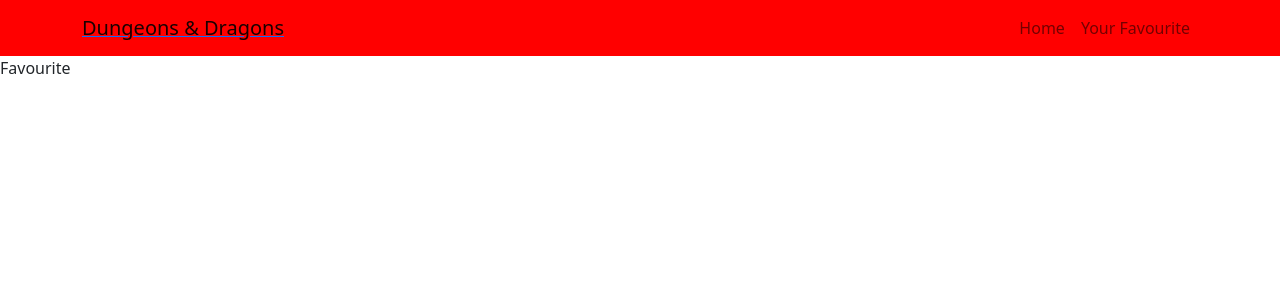
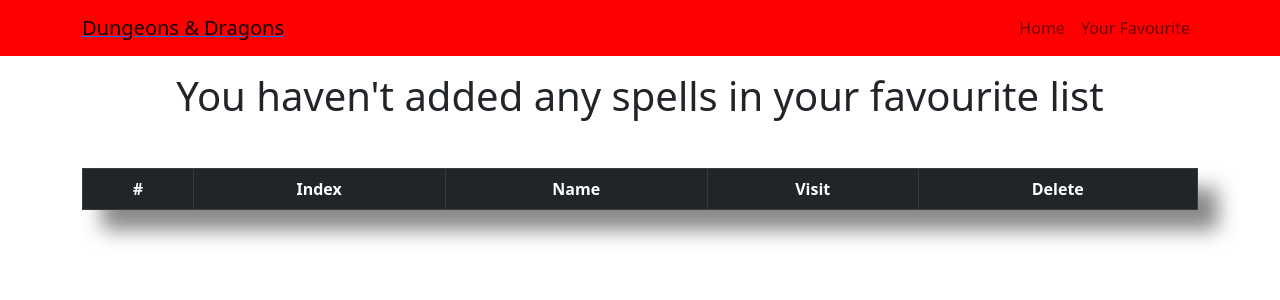
Before and after one commit to rosh021/frontendApp, a React (Create React App) app: page /fav in a window 1280 px wide. Shown: the top 300 px of the page. Built offline with nearby package versions, Linux system fonts and the light colour scheme.

Commit message:
working on Landing page

```diff
--- a/src/App.js
+++ b/src/App.js
@@ -4,9 +4,11 @@ import { BrowserRouter, Routes, Route } from "react-router-dom";
 import { LandingPage } from "./pages/landingPage/LandingPage";
 import { Favourite } from "./pages/fav/Favourite";
 import { Main } from "./pages/main/Main";
+import { ToastContainer } from "react-toastify";
 
 function App() {
   return (
+    <div>
       <BrowserRouter>
         <div>
           <Routes>
@@ -16,6 +18,8 @@ function App() {
           </Routes>
         </div>
       </BrowserRouter>
+      <ToastContainer />
+    </div>
   );
 }
 
--- a/src/Components/model/Model.js
+++ b/src/Components/model/Model.js
@@ -3,7 +3,6 @@ import Modal from "react-bootstrap/Modal";
 import { useDispatch, useSelector } from "react-redux";
 import { setShowModal } from "../../redux/spellsSlice";
 export const CustomModel = ({ modelData, ...rest }) => {
-  console.log(modelData);
   const dispatch = useDispatch();
   return (
     <Modal
--- a/src/Components/table/Table.css
+++ b/src/Components/table/Table.css
@@ -0,0 +1,4 @@
+.table {
+  box-sizing: border-box;
+  box-shadow: 20px 20px 20px #888888;
+}
--- a/src/Components/table/Table.js
+++ b/src/Components/table/Table.js
@@ -1,10 +1,12 @@
 import { useEffect } from "react";
-import { Button } from "react-bootstrap";
+import { Button, Container } from "react-bootstrap";
 import Table from "react-bootstrap/Table";
+import Spinner from "react-bootstrap/Spinner";
 import { useSelector, useDispatch } from "react-redux";
 import { Link } from "react-router-dom";
-import { setFavourite } from "../../redux/spellsSlice";
-export const CustomTable = () => {
+import { removeFavourite, setFavourite } from "../../redux/spellsSlice";
+import "./Table.css";
+export const CustomTable = ({ isClicked, isSpinning }) => {
   const dispatch = useDispatch();
   const { spells, favourite } = useSelector((state) => state.spells);
 
@@ -16,19 +18,55 @@ export const CustomTable = () => {
       dispatch(setFavourite(storedFav));
   }, []);
 
+  const handelOnDelete = (_id, name) => {
+    if (
+      window.confirm(
+        `Are you sure you want to delete <strong>${name}</strong> from your favourite list ??`
+      )
+    )
+      dispatch(removeFavourite(_id));
+  };
+
   return (
-    <Table striped bordered hover variant="dark" className="mt-5">
+    <Container>
+      <Table
+        striped
+        bordered
+        hover
+        variant="dark"
+        className="mt-5 ms-auto table"
+      >
         <thead>
           <tr>
             <th className="text-center">#</th>
             <th className="text-center">Index</th>
             <th className="text-center">Name</th>
             <th className="text-center">Visit</th>
+            {isClicked === true && <th className="text-center">Delete</th>}
           </tr>
         </thead>
+        {isSpinning === true && (
+          <Spinner animation="border" variant="success" />
+        )}
         <tbody>
-        {spells.map(({ index, name, url }, i) => (
-          <tr>
+          {isClicked === true
+            ? favourite.map(({ index, name, _id }, i) => (
+                <tr key={i}>
+                  <td className="text-center">{i > 0 ? 1 + i : 1}</td>
+                  <td className="text-center">{index}</td>
+                  <td className="text-center">{name}</td>
+                  <td className="text-center">
+                    <Link to={`/${index}`}>Read More</Link>
+                  </td>
+                  <td className="text-center">
+                    <Button onClick={() => handelOnDelete(_id, name)}>
+                      Delete
+                    </Button>
+                  </td>
+                </tr>
+              ))
+            : spells.map(({ index, name }, i) => (
+                <tr key={i}>
                   <td className="text-center">{i > 0 ? 1 + i : 1}</td>
                   <td className="text-center">{index}</td>
                   <td className="text-center">{name}</td>
@@ -39,5 +77,6 @@ export const CustomTable = () => {
               ))}
         </tbody>
       </Table>
+    </Container>
   );
 };
--- a/src/pages/fav/Favourite.js
+++ b/src/pages/fav/Favourite.js
@@ -1,11 +1,24 @@
-import React from "react";
+import React, { useState } from "react";
 import { CustomNavbar } from "../../Components/navbar/CustomNavbar";
-
+import { CustomTable } from "../../Components/table/Table";
+import { useSelector } from "react-redux";
 export const Favourite = () => {
+  const [isClicked, isSetClicked] = useState(true);
+  const [isSpinning, setIsSpinning] = useState(false);
+  const { favourite } = useSelector((state) => state.spells);
   return (
     <div>
       <CustomNavbar />
-      Favourite
+      {favourite.length > 0 ? (
+        <h1 className="text-center mt-3">
+          {favourite?.length} Favourite Spells Found
+        </h1>
+      ) : (
+        <h1 className="text-center mt-3">
+          You haven't added any spells in your favourite list
+        </h1>
+      )}
+      <CustomTable isClicked={isClicked} isSpinning={isSpinning} />
     </div>
   );
 };
--- a/src/pages/landingPage/LandingPage.js
+++ b/src/pages/landingPage/LandingPage.js
@@ -1,20 +1,31 @@
-import React, { useEffect } from "react";
+import React, { useEffect, useState } from "react";
 import { CustomNavbar } from "../../Components/navbar/CustomNavbar";
 import { CustomTable } from "../../Components/table/Table";
+
 import { spellsAction } from "../../redux/spellsAction";
-import { useDispatch } from "react-redux";
+import { useDispatch, useSelector } from "react-redux";
 
 export const LandingPage = () => {
   const dispatch = useDispatch();
+  const [isSpinning, setIsSpinning] = useState(false);
+  const { spells } = useSelector((state) => state.spells);
 
   useEffect(() => {
-    dispatch(spellsAction());
+    fetchAllSpell();
+
+    setIsSpinning(false);
   }, []);
+
+  const fetchAllSpell = async () => {
+    setIsSpinning(true);
+    await dispatch(spellsAction());
+  };
   return (
     <div>
       <CustomNavbar />
-      LandingPage
-      <CustomTable />
+      <h1 className="text-center mt-3">{spells?.length} Total Spells Found</h1>
+
+      <CustomTable isSpinning={isSpinning} />
     </div>
   );
 };
--- a/src/pages/main/Main.css
+++ b/src/pages/main/Main.css
@@ -7,3 +7,37 @@
   justify-content: space-around;
   align-items: flex-end;
 }
+
+.desc {
+  background-color: silver;
+  padding: 20px;
+  font-size: 20px;
+  margin-top: 40px;
+  margin-bottom: 20px;
+  box-sizing: border-box;
+  box-shadow: 5px 10px 18px #888888;
+}
+
+.higher__level {
+  background-color: silver;
+  padding: 20px;
+  font-size: 20px;
+  margin-top: 40px;
+  margin-bottom: 20px;
+  box-sizing: border-box;
+  box-shadow: 5px 10px 18px #888888;
+}
+
+.more__details {
+  background-color: silver;
+  padding: 20px;
+  font-size: 20px;
+  margin-top: 40px;
+  margin-bottom: 20px;
+  box-sizing: border-box;
+  box-shadow: 5px 10px 18px #888888;
+}
+
+h3 {
+  text-decoration: underline;
+}
--- a/src/pages/main/Main.js
+++ b/src/pages/main/Main.js
@@ -17,9 +17,9 @@ import { toast } from "react-toastify";
 export const Main = () => {
   const dispatch = useDispatch();
   const { index } = useParams("index");
-  const { selectedSpell, showModal } = useSelector((state) => state.spells);
-
-  console.log(selectedSpell);
+  const { selectedSpell, showModal, favourite } = useSelector(
+    (state) => state.spells
+  );
 
   useEffect(() => {
     dispatch(singleSpellAction(index));
@@ -45,8 +45,12 @@ export const Main = () => {
   };
 
   const addToFav = (selectedSpell) => {
+    const objExist = favourite.filter((item) => item._id === selectedSpell._id);
+    if (objExist.length) {
+      return toast.error("OOPS !! Already Added to Favourite");
+    }
     dispatch(setFavourite(selectedSpell));
-    toast("Spell is added to your Favourite");
+    toast.success("Added to your Favourite");
   };
 
   return (
@@ -64,25 +68,25 @@ export const Main = () => {
           </button>
         </div>
 
-        <div className="desc container mt-4">
-          <h3>Description</h3>
+        <div className="desc container">
+          <h3 className="text-center fw-bold mt-2 my-3">Description</h3>
 
           {selectedSpell.desc}
         </div>
 
         {selectedSpell.higher_level?.length > 0 && (
-          <div className="higher__level container mt-4">
-            <h3>Higher Level</h3>
+          <div className="higher__level container">
+            <h3 className="text-center fw-bold mt-2 my-3">Higher Level</h3>
             {selectedSpell.higher_level}
           </div>
         )}
 
-        <Container className="mt-5">
-          <h1 className="text-center">More Details</h1>
+        <Container className="mt-5 more__details">
+          <h3 className="text-center fw-bold mt-2 my-3">More Details</h3>
           <Row>
             <Col>
               {moreInfo.map(
-                (item, indx) =>
+                (item, index) =>
                   Object.values(item) && (
                     <div key={index}>
                       <span className="fw-bold">{Object.keys(item)}: </span>
@@ -133,6 +137,7 @@ export const Main = () => {
                 {selectedSpell.classes &&
                   selectedSpell.classes.map((item, index) => (
                     <span
+                      key={index}
                       className="spell_info"
                       onClick={() => showInfo(item.url)}
                     >
@@ -141,11 +146,12 @@ export const Main = () => {
                   ))}
               </div>
 
-              <div key={index}>
+              <div>
                 <span className="fw-bold">SubClasses: </span>
                 {selectedSpell.subclasses &&
                   selectedSpell.subclasses.map((item, index) => (
                     <span
+                      key={index}
                       className="spell_info"
                       onClick={() => showInfo(item.url)}
                     >
--- a/src/redux/spellsSlice.js
+++ b/src/redux/spellsSlice.js
@@ -1,5 +1,5 @@
 import { createSlice } from "@reduxjs/toolkit";
-
+import { toast } from "react-toastify";
 const initialState = {
   spells: [],
   selectedSpell: {},
```
Lines whose indentation alone changed are shown as unchanged.
